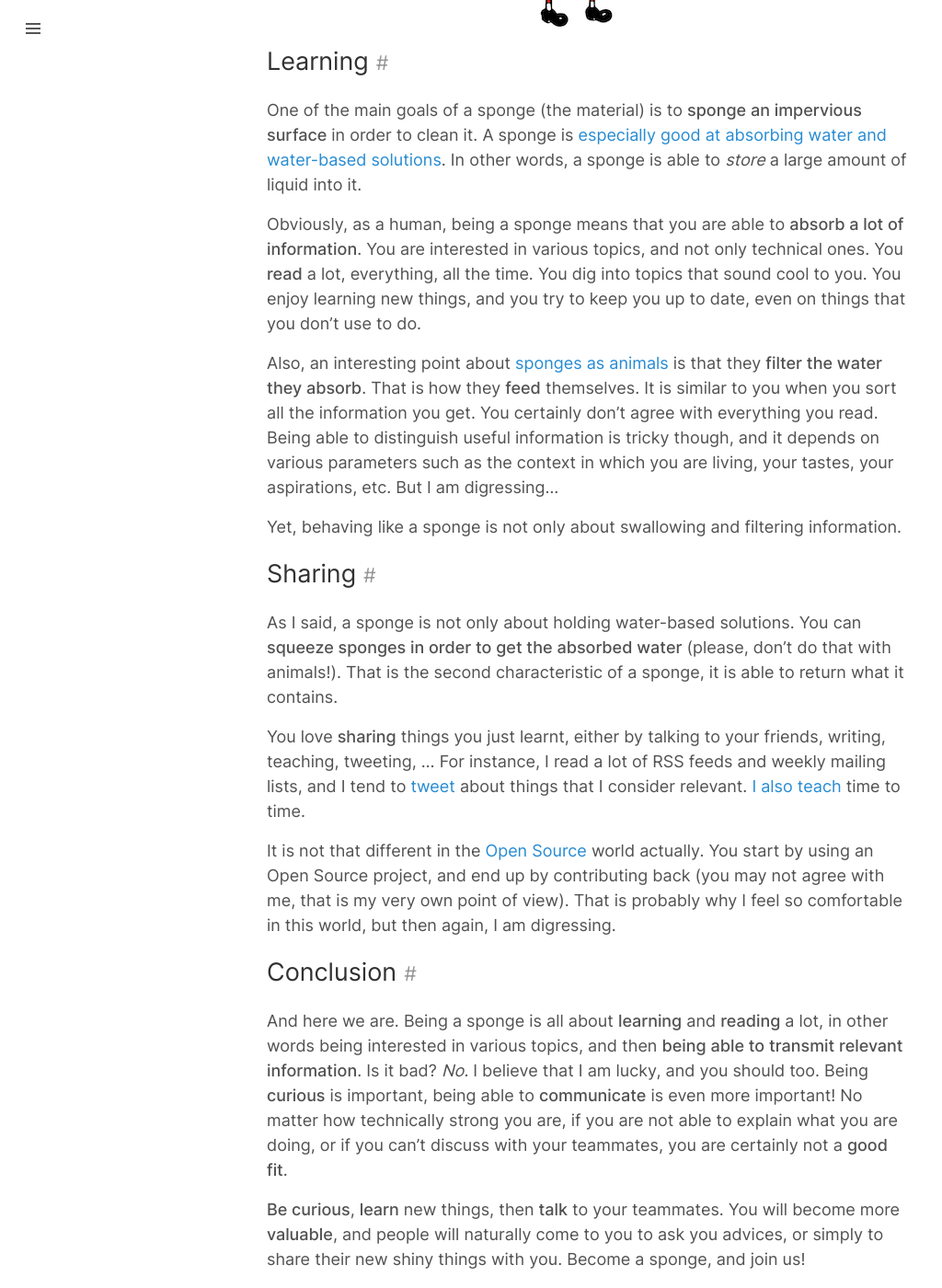
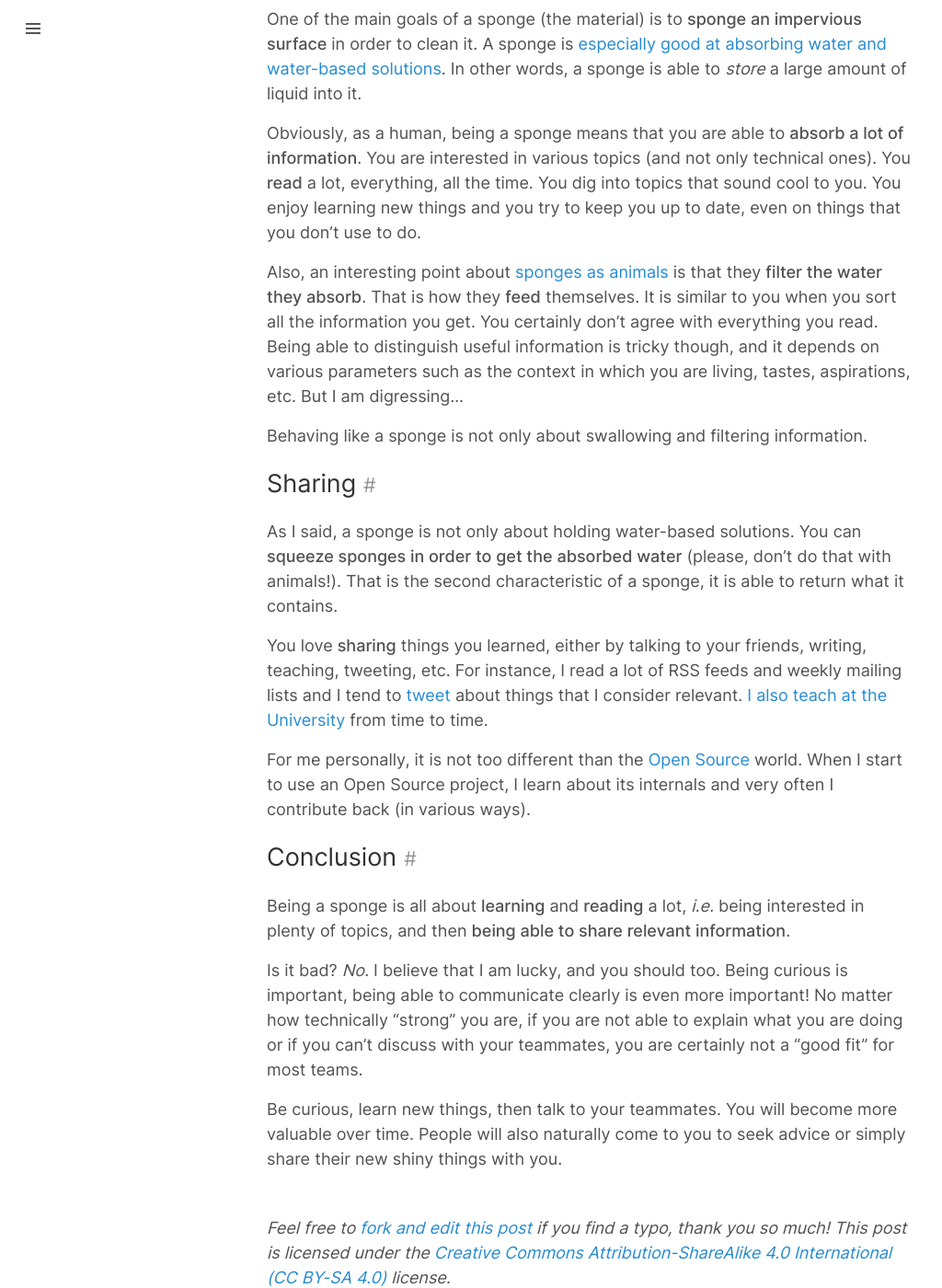
Before and after one commit to willdurand/willdurand.github.io, a Jekyll site: the page built from _posts/2013-07-19-i-am-a-sponge.md, in a window 1280 px wide and 1400 px high, scrolled down 555 px. Shown: the whole window at 92% size, without its empty margins (0-1024 px from the left). Built offline with Jekyll 4.4.1, drawn with Linux system fonts in a browser that asks for light colours; some of the changed text lies outside the part shown.

Commit message:
proofread 2013-07-19-i-am-a-sponge

```diff
--- a/_posts/2013-07-19-i-am-a-sponge.md
+++ b/_posts/2013-07-19-i-am-a-sponge.md
@@ -1,44 +1,43 @@
 ---
 layout: post
 location: Clermont-Fd Area, France
-title: I Am A Sponge
+title: I am a sponge
 image: /images/posts/2013/07/spongebob-social.png
 tweet_id: 358241098675650560
+updates:
+  - date: 2022-05-01
+    content: I proofread this article and removed dead links.
 ---
 
-According to my PhD advisor, **I am a sponge**. What does that mean though? This
-is the purpose of today's article. I am going to introduce a sort of _Sponge
-Theory_. First of all, it is not about
-[SpongeBob](https://en.wikipedia.org/wiki/SpongeBob_SquarePants). This theory is
-actually focused on two values: **learning** and **sharing** and the order
-matters.
+_According to my PhD advisor, I am a sponge. What does that mean, though?  This
+is the purpose of today's article._
 
-![](/images/posts/spongebob.png)
+I am going to introduce a sort of _Sponge Theory_. This is obviously not about
+[SpongeBob][]. This informal theory is actually focused on two core principles:
+**learning** and **sharing**, and the order matters.
 
 ## Learning
 
 One of the main goals of a sponge (the material) is to **sponge an impervious
 surface** in order to clean it. A sponge is [especially good at absorbing water
-and water-based solutions](<http://en.wikipedia.org/wiki/Sponge_(material)>). In
+and water-based solutions](https://en.wikipedia.org/wiki/Sponge_(material)). In
 other words, a sponge is able to _store_ a large amount of liquid into it.
 
 Obviously, as a human, being a sponge means that you are able to **absorb a lot
-of information**. You are interested in various topics, and not only technical
-ones.
-You **read** a lot, everything, all the time. You dig into topics that sound
-cool to you. You enjoy learning new things, and you try to keep you up to date,
-even on things that you don't use to do.
+of information**. You are interested in various topics (and not only technical
+ones). You **read** a lot, everything, all the time. You dig into topics that
+sound cool to you. You enjoy learning new things and you try to keep you up to
+date, even on things that you don't use to do.
 
 Also, an interesting point about [sponges as
 animals](https://en.wikipedia.org/wiki/Sponge) is that they **filter the water
 they absorb**. That is how they **feed** themselves. It is similar to you when
 you sort all the information you get. You certainly don't agree with everything
 you read. Being able to distinguish useful information is tricky though, and it
-depends on various parameters such as the context in which you are living, your
-tastes, your aspirations, etc. But I am digressing...
+depends on various parameters such as the context in which you are living,
+tastes, aspirations, etc. But I am digressing...
 
-Yet, behaving like a sponge is not only about swallowing and filtering
-information.
+Behaving like a sponge is not only about swallowing and filtering information.
 
 ## Sharing
 
@@ -47,36 +46,32 @@ As I said, a sponge is not only about holding water-based solutions. You can
 with animals!). That is the second characteristic of a sponge, it is able to
 return what it contains.
 
-You love **sharing** things you just learnt, either by talking to your friends,
-writing, teaching, tweeting, ... For instance, I read a lot of RSS feeds and
-weekly mailing lists, and I tend to [tweet](http://twitter.com/couac) about
-things that I consider relevant. [I also
-teach](/2013/06/07/teaching-is-the-best-way-to-learn/) time to time.
+You love **sharing** things you learned, either by talking to your friends,
+writing, teaching, tweeting, etc. For instance, I read a lot of RSS feeds and
+weekly mailing lists and I tend to [tweet](https://twitter.com/couac) about
+things that I consider relevant. [I also teach at the
+University](/2013/06/07/teaching-is-the-best-way-to-learn/) from time to time.
 
-It is not that different in the
-[Open](http://williamdurand.fr/2012/01/16/did-i-tell-you-open-source-was-awesome/)
-[Source](http://williamdurand.fr/2013/07/04/on-open-sourcing-libraries/)
-world actually. You start by using an Open Source project, and end up by
-contributing back (you may not agree with me, that is my very own point of view).
-That is probably why I feel so comfortable in this world, but then again, I am
-digressing.
+For me personally, it is not too different than the
+[Open](/2012/01/16/did-i-tell-you-open-source-was-awesome/)
+[Source](/2013/07/04/on-open-sourcing-libraries/) world. When I start to use an
+Open Source project, I learn about its internals and very often I contribute
+back (in various ways).
 
 ## Conclusion
 
-And here we are. Being a sponge is all about **learning** and **reading** a lot,
-in other words being interested in various topics, and then **being able to
-transmit relevant information**. Is it bad? _No._ I believe that I am lucky, and
-you should too. Being **curious** is important, being able to **communicate** is
-even more important! No matter how technically strong you are, if you are not
-able to explain what you are doing, or if you can't discuss with your teammates,
-you are certainly not a **good fit**.
+Being a sponge is all about **learning** and **reading** a lot, _i.e._ being
+interested in plenty of topics, and then **being able to share relevant
+information**.
 
-**Be curious**, **learn** new things, then **talk** to your teammates. You will
-become more **valuable**, and people will naturally come to you to ask you
-advices, or simply to share their new shiny things with you. Become a sponge,
-and join us!
+Is it bad? _No._ I believe that I am lucky, and you should too. Being curious is
+important, being able to communicate clearly is even more important!  No matter
+how technically "strong" you are, if you are not able to explain what you are
+doing or if you can't discuss with your teammates, you are certainly not a "good
+fit" for most teams.
 
-Last but not least, remember that [great programmers never stop learning and
-teaching](http://37signals.com/svn/posts/3559-my-observations-about-teaching-and-learning-programming).
+Be curious, learn new things, then talk to your teammates. You will become more
+valuable over time. People will also naturally come to you to seek advice or
+simply share their new shiny things with you.
 
-So, are you a sponge too?
+[SpongeBob]: https://en.wikipedia.org/wiki/SpongeBob_SquarePants
```
Also changed, not shown: images/posts/spongebob.png (deleted).
